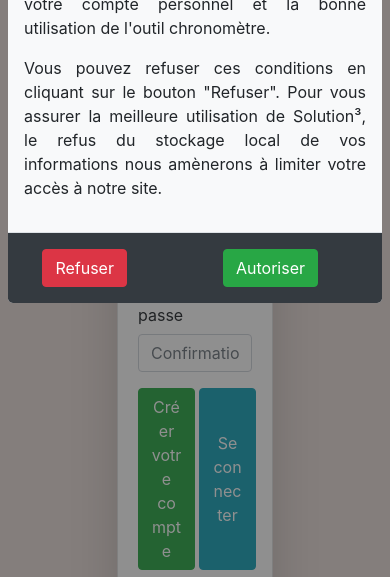
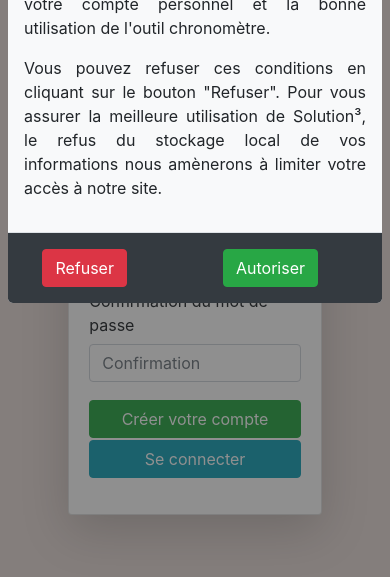
Before and after one commit to PierreMonvoisin/Solution3-PHP, a PHP site: page /login.php in a window 390 px wide. Shown: the part 452-1029 px from the top of the page. Run offline with PHP 8.4, Linux system fonts and the light colour scheme.

Commit message:
Début du responsive

```diff
--- a/assets/css/login.css
+++ b/assets/css/login.css
@@ -6,6 +6,9 @@ html, body {
 }
 body {
 		max-height: 100vh;
+}
+form .btn {
+	width: 50%;
 }
 #loginContainer {
 		height: 100vh;
@@ -28,3 +31,13 @@ body {
 		height: 20vh;
 		width: 20vh;
 }
+/* Media Queries */
+@media only screen and (max-width: 768px) {
+	form .btn {
+		width: 100%;
+		margin-top: 1%;
+	}
+	.card {
+		width: 65vw;
+	}
+}
--- a/assets/js/login.js
+++ b/assets/js/login.js
@@ -1,8 +1,10 @@
 $(function(){
+  // Change avatar image on mouse hover
     $('#avatarContainer').mouseenter(function(){
         $('#topAvatar').attr('src', 'assets/img/addPhotoAvatar.png');
     })
     $('#avatarContainer').mouseleave(function(){
         $('#topAvatar').attr('src', 'https://image.flaticon.com/icons/svg/163/163801.svg');
     })
+
 });
--- a/login.php
+++ b/login.php
@@ -22,22 +22,23 @@
        <h3 class="card-title text-center mb-4">Connection</h3>
        <form id="loginForm" action="user.php" method="post" autocomplete="on">
          <div class="form-group row">
-           <label for="loginMail" class="col-sm-3 col-form-label">Email</label>
-           <div class="col-sm-9">
+           <label for="loginMail" class="col-xl-3 col-form-label">Email</label>
+           <div class="col-xl-9">
              <input name="loginEmail" type="email" class="form-control" id="loginMail" placeholder="Email">
            </div>
          </div>
          <div class="form-group row">
-           <label for="loginPassword" class="col-sm-3 col-form-label">Mot de passe</label>
-           <div class="col-sm-9">
+           <label for="loginPassword" class="col-xl-3 col-form-label">Mot de passe</label>
+           <div class="col-xl-9">
              <input name="loginPassword" type="password" class="form-control" id="loginPassword" placeholder="Password">
            </div>
          </div>
          <div class="form-group row">
-           <div class="col-sm-9 offset-sm-3 d-flex flex-column">
-             <button type="submit" class="btn btn-success w-50">Se connecter</button>
-             <a href="#!" class="pt-3">Mot de passe oublié ?</a>
+           <div class="col-xl-9 offset-xl-3 d-flex">
+             <button type="submit" class="btn btn-success mr-1">Se connecter</button>
+             <button type="submit" formaction="login.php" class="btn btn-info">Créer votre compte</button>
            </div>
+           <a href="#!" class="offset-md-5 offset-3 pt-3">Mot de passe oublié ?</a>
          </div>
        </form>
      </div>
@@ -56,27 +57,27 @@
        <h3 class="card-title text-center">Nouveau Compte</h3>
        <form id="newUserForm" action="user.php" method="post" autocomplete="on">
          <div class="form-group row">
-           <label for="newMail" class="col-sm-3 col-form-label">Email</label>
-           <div class="col-sm-9">
+           <label for="newMail" class="col-xl-3 col-form-label">Email</label>
+           <div class="col-xl-9">
              <input name="newMail" type="email" class="form-control" id="newMail" placeholder="Email">
            </div>
          </div>
          <div class="form-group row">
-           <label for="newPassword" class="col-sm-3 col-form-label">Mot de passe</label>
-           <div class="col-sm-9">
+           <label for="newPassword" class="col-xl-3 col-form-label">Mot de passe</label>
+           <div class="col-xl-9">
              <input name="newPassword" type="password" class="form-control" id="newPassword" placeholder="Password">
            </div>
          </div>
          <div class="form-group row">
-           <label for="confirmation" class="col-sm-3 col-form-label">Confirmation du mot de passe</label>
-           <div class="col-sm-9">
+           <label for="confirmation" class="col-xl-3 col-form-label">Confirmation du mot de passe</label>
+           <div class="col-xl-9">
              <input name="confirmation" type="password" class="form-control" id="confirmation" placeholder="Confirmation">
            </div>
          </div>
          <div class="form-group row">
-           <div class="col-sm-9 offset-sm-3 d-flex">
-             <button type="submit" formactin="user.php" class="btn btn-success w-50 mr-1">Créer votre compte</button>
-             <button formaction="login.php" name="connected" type="submit" id="loginButton" class="btn btn-info w-50">Se connecter</button>
+           <div class="col-xl-9 offset-xl-3 d-md-flex">
+             <button type="submit" formactin="user.php" class="btn btn-success mr-1">Créer votre compte</button>
+             <button formaction="login.php" name="connected" type="submit" id="loginButton" class="btn btn-info">Se connecter</button>
            </div>
          </div>
        </form>
```
